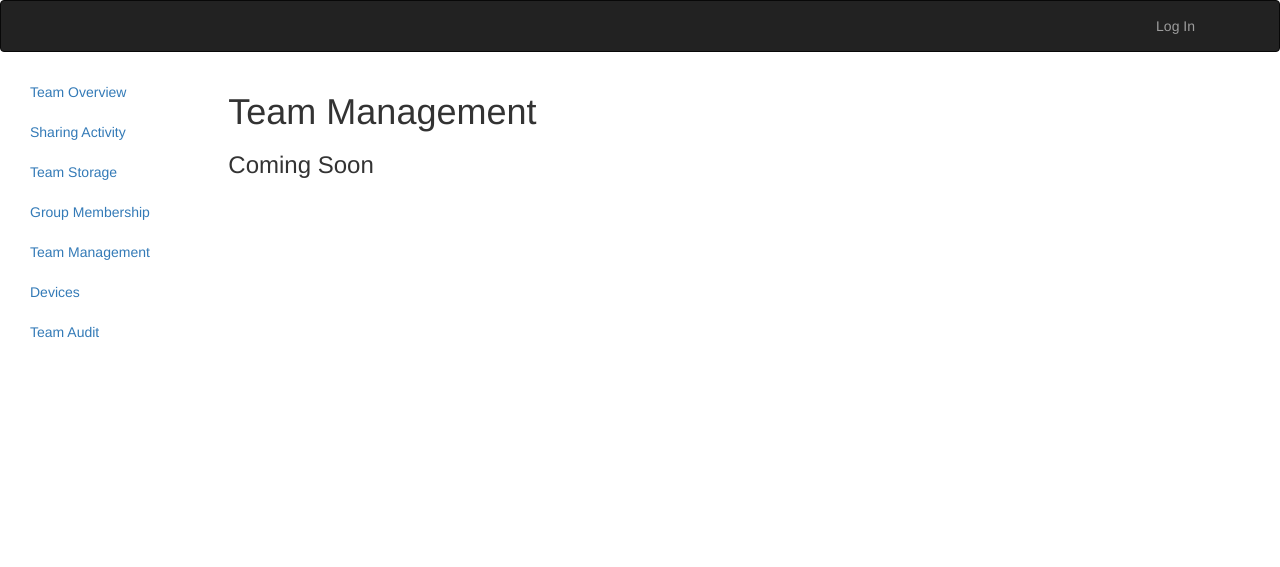
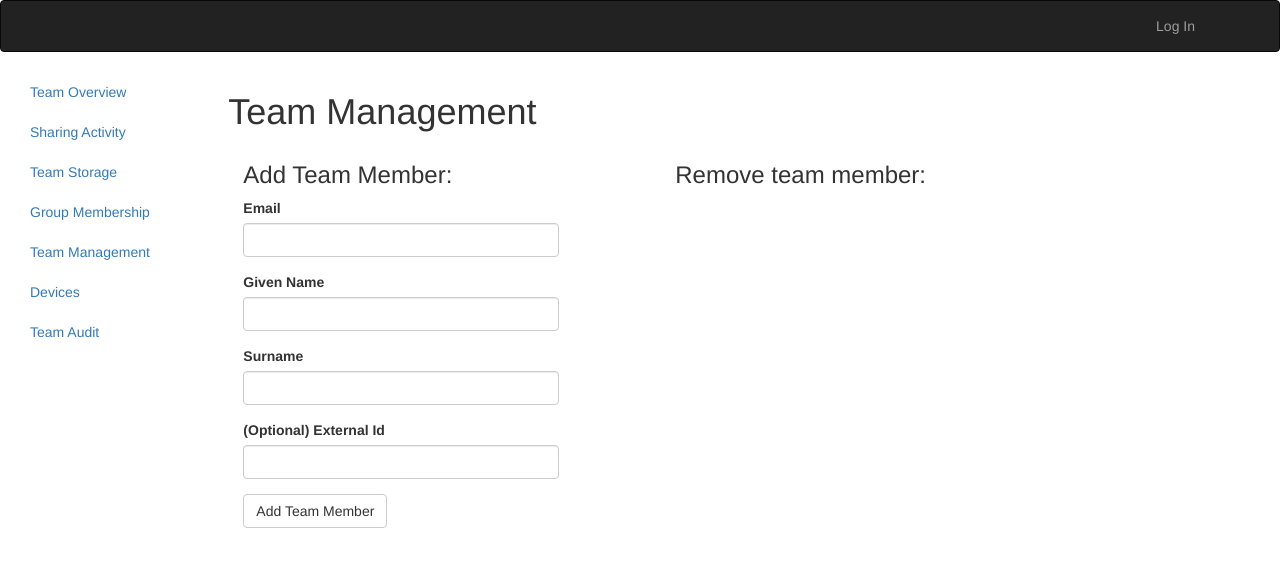
Before and after one commit to chadduffey/DfBExplorer3, a Flask app: template app/templates/main/team_management.html in a window 1280 px wide. Shown: the top 567 px of the page. Run offline with Flask 2, Linux system fonts and the light colour scheme; the template is opened without the code that fills it: values that come from a table or form of the project are taken from there, others are empty; some libraries are stand-ins or nearby versions.

Commit message:
add members and remove members

```diff
--- /dev/null
+++ b/app/main/forms.py
@@ -0,0 +1,12 @@
+from flask.ext.wtf import Form
+from wtforms import StringField, PasswordField, BooleanField, SubmitField
+from wtforms.validators import Required, Email, Length, Regexp, EqualTo
+from wtforms import ValidationError
+from ..models import User
+
+class AddUserForm(Form):
+    member_email= StringField('Email', validators=[Required(), Email()])
+    member_given_name = StringField('Given Name', validators=[Required()])
+    member_surname = StringField('Surname', validators=[Required()])
+    member_external_id = StringField('(Optional) External Id', validators=[Required()])
+    submit = SubmitField('Add Team Member')
--- a/app/templates/main/team_management.html
+++ b/app/templates/main/team_management.html
@@ -1,4 +1,5 @@
 {% extends "base.html" %}
+{% import "bootstrap/wtf.html" as wtf %}
 
 {% block title %}DfB Explorer - Team Management{% endblock %}
 
@@ -16,9 +17,25 @@
 		            <li><a href="{{ url_for('main.team_audit') }}">Team Audit</a></li>
 	         	</ul>
 	     	</div>
-	     	<div class="col-md-8">
+	     	<div class="col-md-10">
 				<h1>Team Management</h1>
-				<h3>Coming Soon</h3>
+				<div class="col-md-4">
+					<h3>Add Team Member:</h3>
+				    {{ wtf.quick_form(form) }}
+				</div>
+				<div class="col-md-1">
+
+				</div>
+				<div class="col-md-6">
+					<h3>Remove team member:</h3>
+				    {% for member in teamMembers %}
+                        <p><span class="glyphicon glyphicon-user" aria-hidden="true"></span>
+                        <a href='{{ url_for("main.delete_user", member_id=member["profile"]["member_id"]) }}'>
+                        {{ member["profile"]["given_name"] }}
+                        {{ member["profile"]["surname"] }} (
+                        {{ member["profile"]["email"] }} )</a></p>
+        			{% endfor %}
+				</div>
 			</div>
 		</div>
 	</div>
```
Also changed, not shown: app/dfbapi.py (+30 -0 lines), app/main/views.py (+19 -2 lines), 1 other file.
